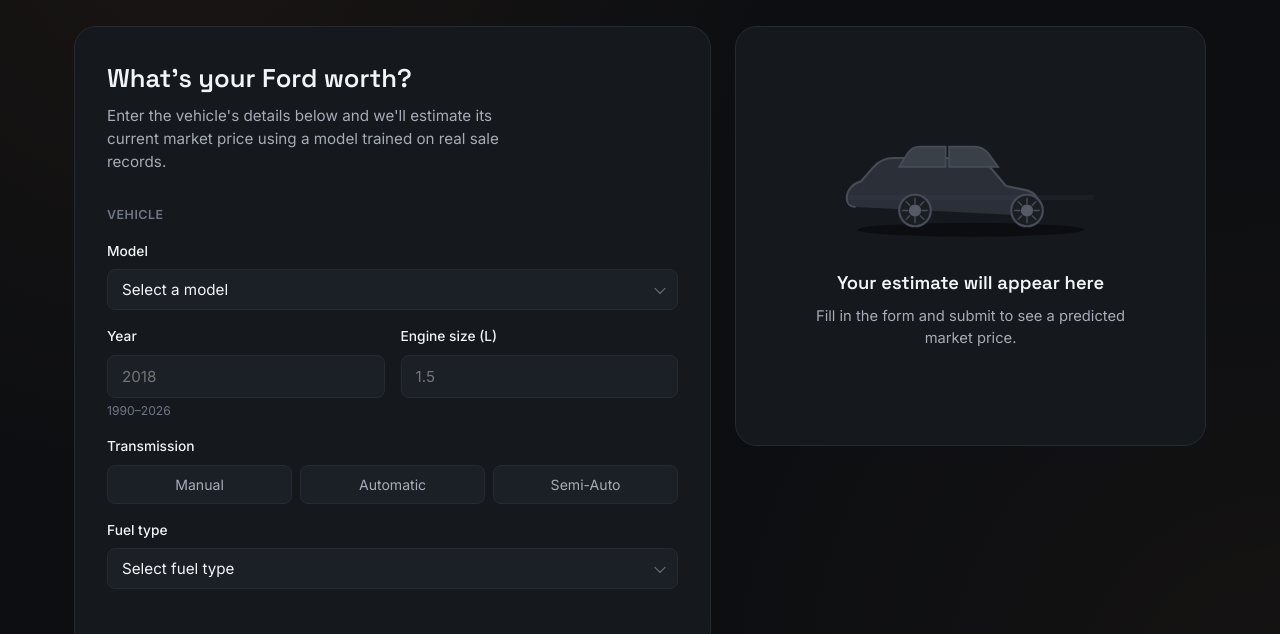
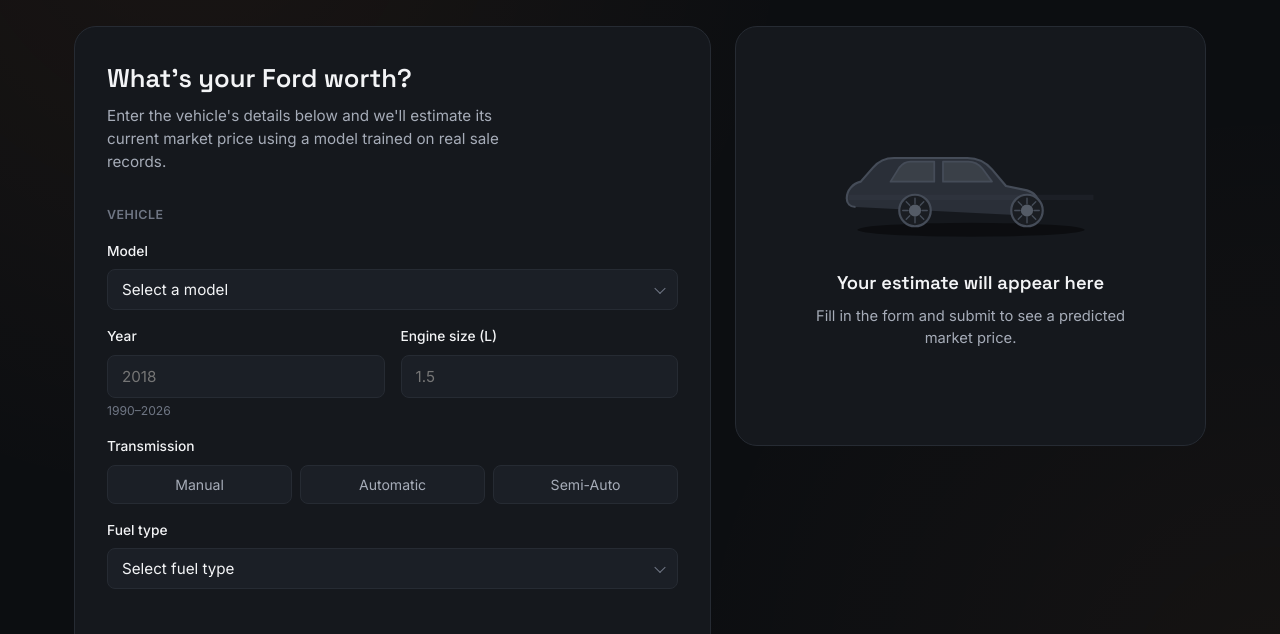
Before and after one commit to Sufiyan485/ford-price-estimator, a plain HTML site: page frontend/index.html in a window 1280 px wide. Shown: the part 102-736 px from the top of the page. Drawn offline with Linux system fonts and the light colour scheme.

Commit message:
fix an error

```diff
--- a/frontend/index.html
+++ b/frontend/index.html
@@ -140,8 +140,8 @@
           <ellipse cx="160" cy="122" rx="130" ry="8" fill="var(--shadow-color)"/>
           <path d="M28 96c-6 0-10-4-10-10 0-9 7-17 16-19l14-16c6-7 15-11 24-11h84c11 0 21 5 28 13l16 19 24 5c8 2 14 9 14 17v2c0 6-4 10-10 10"
                 fill="var(--car-body)" stroke="var(--car-outline)" stroke-width="2.5" stroke-linejoin="round"/>
-          <path d="M78 50l10-16c3-4 8-7 13-7h30v23z" fill="var(--car-glass)" stroke="var(--car-outline)" stroke-width="2"/>
-          <path d="M135 50V27h29c6 0 12 3 16 8l11 15z" fill="var(--car-glass)" stroke="var(--car-outline)" stroke-width="2"/>
+          <path d="M68 67l10-16c3-4 8-7 13-7h27v23z" fill="var(--car-glass)" stroke="var(--car-outline)" stroke-width="2" stroke-linejoin="round"/>
+          <path d="M128 67V44h29c6 0 12 3 16 8l11 15z" fill="var(--car-glass)" stroke="var(--car-outline)" stroke-width="2" stroke-linejoin="round"/>
           <rect x="20" y="82" width="280" height="6" fill="var(--car-outline)" opacity="0.15"/>
           <g class="wheel" id="wheel-front" style="transform-origin: 96px 100px;">
             <circle cx="96" cy="100" r="18" fill="var(--wheel-body)" stroke="var(--car-outline)" stroke-width="2.5"/>
```
